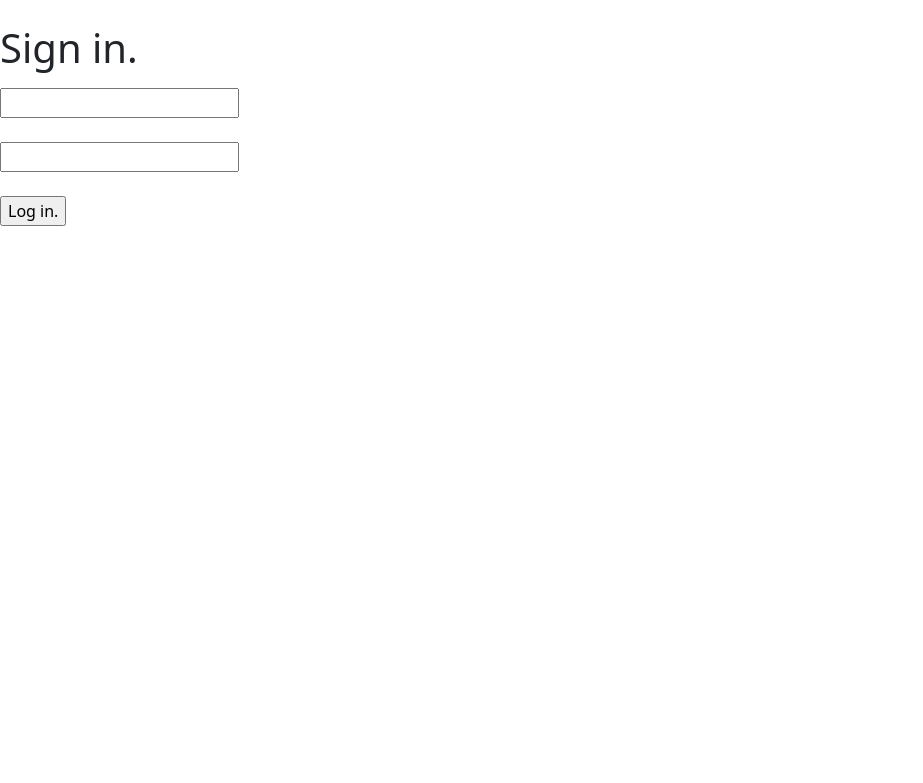
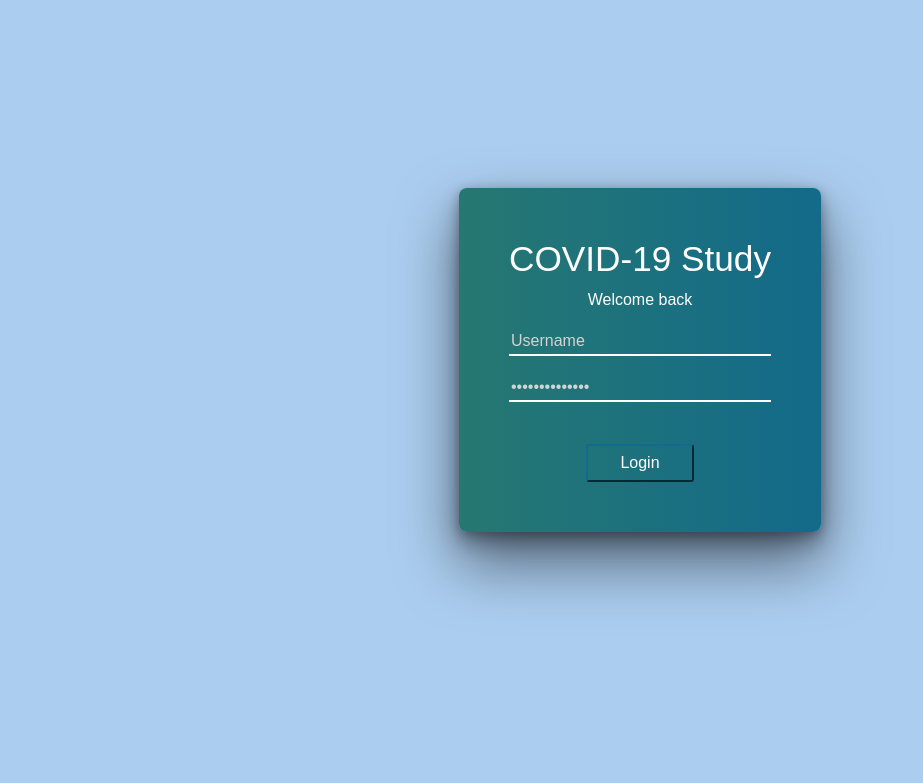
Before and after one commit to VivekPamnani/django-auth-app, a Django app: page /user/login/ in a window 1280 px wide. Shown: the top 783 px of the page, without its empty margins (0-923 px from the left). Run offline with Django 4.2, Linux system fonts and the light colour scheme; some libraries are stand-ins or nearby versions.

Commit message:
tested login frontend

```diff
--- /dev/null
+++ b/user/static/login.css
@@ -0,0 +1,100 @@
+body {
+    background: #ABCDEF;
+    font-family: Assistant, sans-serif;
+    display: flex;
+    min-height: 90vh;
+  }
+  .login {
+    color: white;
+    background: background: #136a8a;
+    background:
+      -webkit-linear-gradient(to right, #267871, #136a8a);
+    background:
+      linear-gradient(to right, #267871, #136a8a);
+    margin: auto;
+    box-shadow:
+      0px 2px 10px rgba(0,0,0,0.2),
+      0px 10px 20px rgba(0,0,0,0.3),
+      0px 30px 60px 1px rgba(0,0,0,0.5);
+    border-radius: 8px;
+    padding: 50px;
+  }
+  .login .head {
+    display: flex;
+    align-items: center;
+    justify-content: center;
+  }
+  .login .head .company {
+    font-size: 2.2em;
+  }
+  .login .msg {
+    text-align: center;
+  }
+  .login .form input[type=text].text {
+    border: none;
+    background: none;
+    box-shadow: 0px 2px 0px 0px white;
+    width: 100%;
+    color: white;
+    font-size: 1em;
+    outline: none;
+  }
+  .login .form .text::placeholder {
+    color: #D3D3D3;
+  }
+  .login .form input[type=password].password {
+    border: none;
+    background: none;
+    box-shadow: 0px 2px 0px 0px white;
+    width: 100%;
+    color: white;
+    font-size: 1em;
+    outline: none;
+    margin-bottom: 20px;
+    margin-top: 20px;
+  }
+  .login .form .password::placeholder {
+    color: #D3D3D3;
+  }
+  .login .form .btn-login {
+    background: none;
+    text-decoration: none;
+    color: white;
+    /* box-shadow: 0px 0px 0px 2px white; */
+    border-color: #136a8a;
+    border-radius: 3px;
+    padding: 5px 2em;
+    transition: 0.5s;
+  }
+  .login .form .btn-login:hover {
+    /* background: white; */
+    /* color: dimgray; */
+    background: #136a8a;
+    color: white;
+    transition: 0.5s;
+  }
+  .login .forgot {
+    text-decoration: none;
+    color: white;
+    float: right;
+  }
+  footer {
+    position: absolute;
+    color: #136a8a;
+    bottom: 10px;
+    padding-left: 20px;
+  }
+  footer p {
+    display: inline;
+  }
+  footer a {
+    color: green;
+    text-decoration: none;
+  }
+  footer a:hover {
+    text-decoration: underline;
+  }
+  footer .heart {
+    color: #B22222;
+    font-size: 1.5em
+  }
--- a/user/templates/user/login.html
+++ b/user/templates/user/login.html
@@ -1,17 +1,36 @@
+<!DOCTYPE html>
+<html lang="en" >
 <head>
   <meta charset="UTF-8">
-    <title>login</title>
+  <title>COVID-19 Study: Welcome back! </title>
   {% load static %}
-    <link href="{% static 'css/bootstrap.min.css' %}" rel="stylesheet">
-    <script src="{% static 'js/bootstrap.min.js' %}"></script>
+  <link rel="stylesheet" href="{% static 'css/bootstrap.min.css' %}">
+  <link rel="stylesheet" href="{% static 'login.css' %}">
+
 </head>
+
+<body>
+<!-- partial:index.partial.html -->
+<section class='login' id='login'>
+  <div class='head'>
+  <h1 class='company'>COVID-19 Study</h1>
+  </div>
+  <p class='msg'>Welcome back</p>
+  <div class='form'>
     <form action="{% url 'user:login' %}" method="post">
         {% csrf_token %}
+        <input type="text" name="username" placeholder='Username' class='text' id='username' required><br>
+        <input type="password" name="password" placeholder='••••••••••••••' class='password'><br>
+        <!-- <a href="#" class='btn-login' id='do-login' type="submit">Login</a> -->
         <br>
-        <legend><h1>Sign in.</h1></legend>
-        <!-- {% if error_message %}<p><strong>{{ error_message }}</strong></p>{% endif %} -->
-        <input type="username" name="username" id="username"> </br><br>
-        <input type="password" name="password" id="password"> <br><br>
-    </fieldset>
-<input type="submit" value="Log in.">
+        <div style="text-align:center;">
+            <input class='btn-login' id='do-login' type="submit" value="Login"></input>
+        </div>
+        <!-- <a href="#" class='forgot'>Forgot?</a> -->
     </form>
+  </div>
+</section>
+<!-- partial -->
+
+</body>
+</html>
--- a/user/templates/user/registration.html
+++ b/user/templates/user/registration.html
@@ -11,8 +11,8 @@
         <legend><h1>Sign up.</h1></legend>
         <!-- {% if error_message %}<p><strong>{{ error_message }}</strong></p>{% endif %} -->
         <input type="email" name="email" id="email">
-        <input type="text" name="username" id="userna">
+        <input type="text" name="username" id="kusername">
         <input type="password" name="password" id="password">
     </fieldset>
-<input type="submit" value="Register">
+<br><input type="submit" value="Register">
 </form>
```
Also changed, not shown: user/static/home.css (added, +7 -0 lines), user/templates/user/home.html (+5 -2 lines), db.sqlite3. Lines whose indentation alone changed are shown as unchanged.
